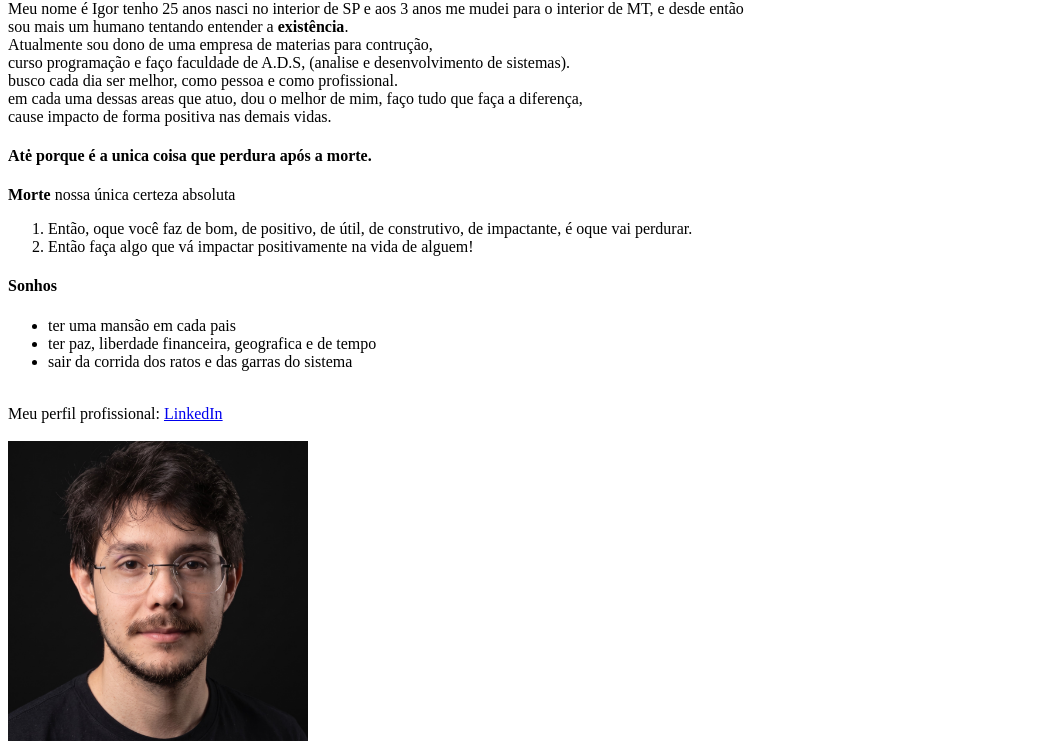
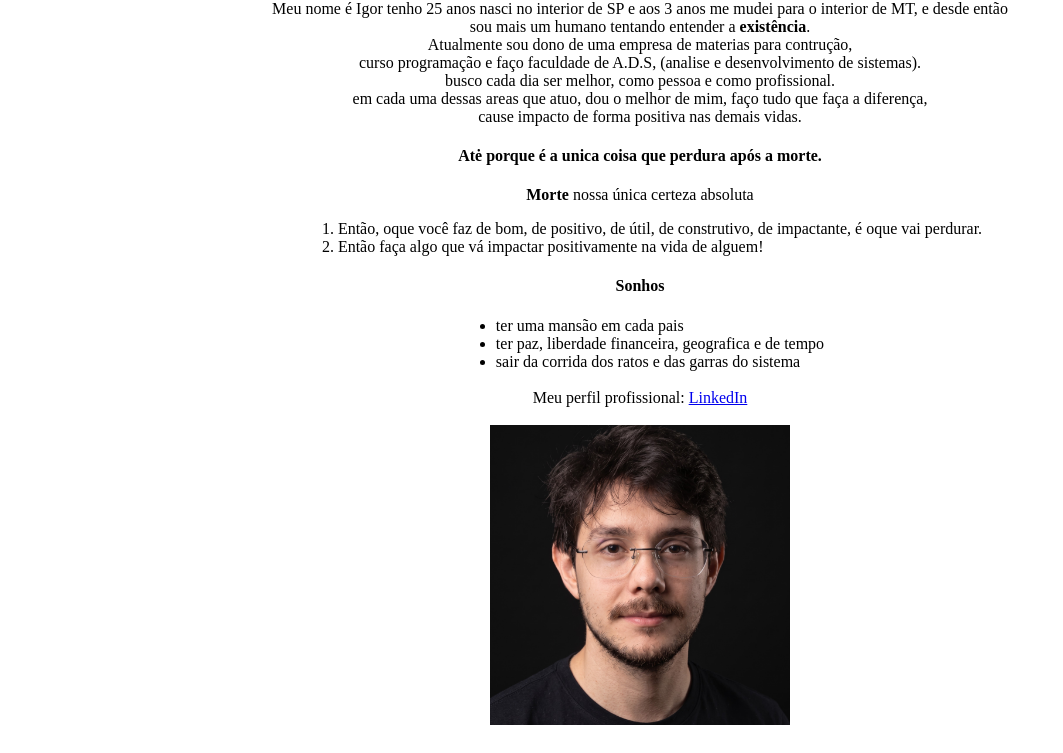
Before and after one commit to Igor-Peixoto/Quem-Sou-Eu, a plain HTML site: page index.html in a window 1280 px wide. Shown: the part 169-922 px from the top of the page, without its empty margins (0-1063 px from the left). Drawn offline with Linux system fonts and the light colour scheme.

Commit message:
centralizacao

```diff
--- a/index.html
+++ b/index.html
@@ -5,6 +5,7 @@
     <meta charset="UTF-8">
     <meta name="viewport" content="width=device-width, initial-scale=1.0">
     <title>Quem Sou Eu?</title>
+    <link rel="stylesheet" href="style.css">
 </head>
 
 
--- /dev/null
+++ b/style.css
@@ -0,0 +1,17 @@
+body {
+    text-align: center;
+}
+
+ol,
+ul {
+    display: table;
+    margin: 0 auto;
+    text-align: left;
+}
+
+img {
+    display: block;
+    max-width: 100%;
+    height: auto;
+    margin: 0 auto;
+}
```
